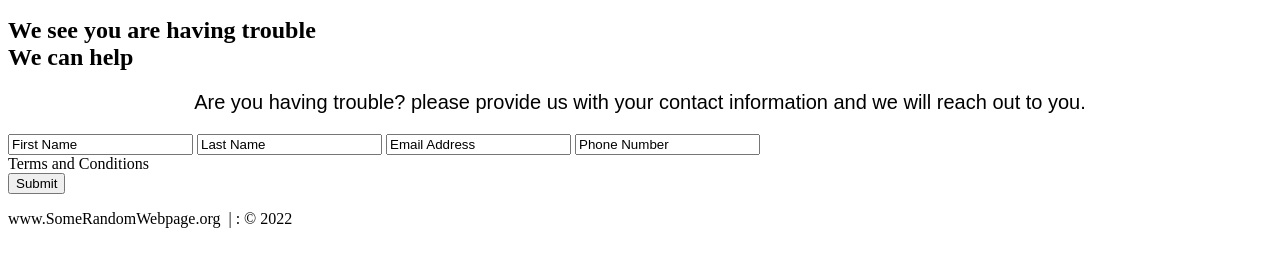
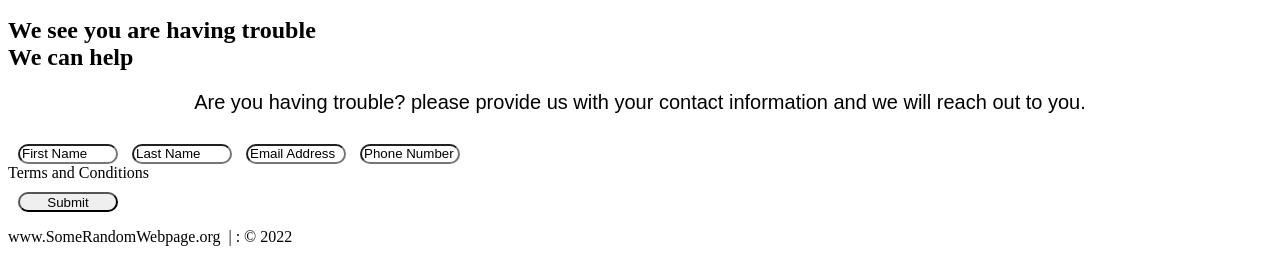
Before and after one commit to MoniKLee/HTML-CSS-Projects, a plain HTML site: page One-Page Website/one_page_website.html in a window 1280 px wide. Shown: the part 799-1053 px from the top of the page. Drawn offline with Linux system fonts and the light colour scheme.

Commit message:
Add files via upload

```diff
--- a/One-Page Website/one_page_website.css
+++ b/One-Page Website/one_page_website.css
@@ -9,3 +9,13 @@ h1  {
 	border-bottom: 0.8px solid #D3D3D3;
 	border-radius: 30px;
  }
+
+ input {
+	font-family:sans-serif;
+	height: 20px;
+	width:100px;
+	margin-top:10px;
+	margin-left:10px;
+	border-bottom: 0.8px soild #1a0202;
+	border-radius: 30px;
+ }
```
